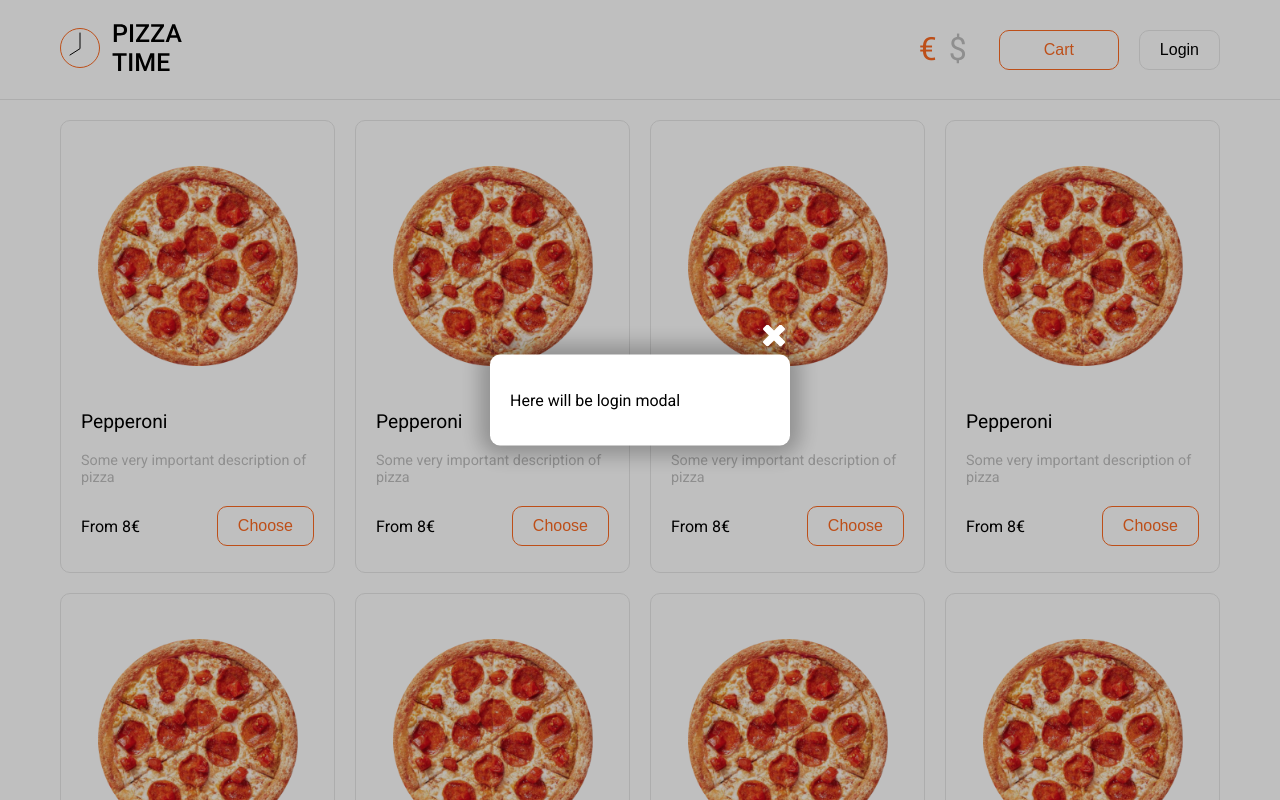
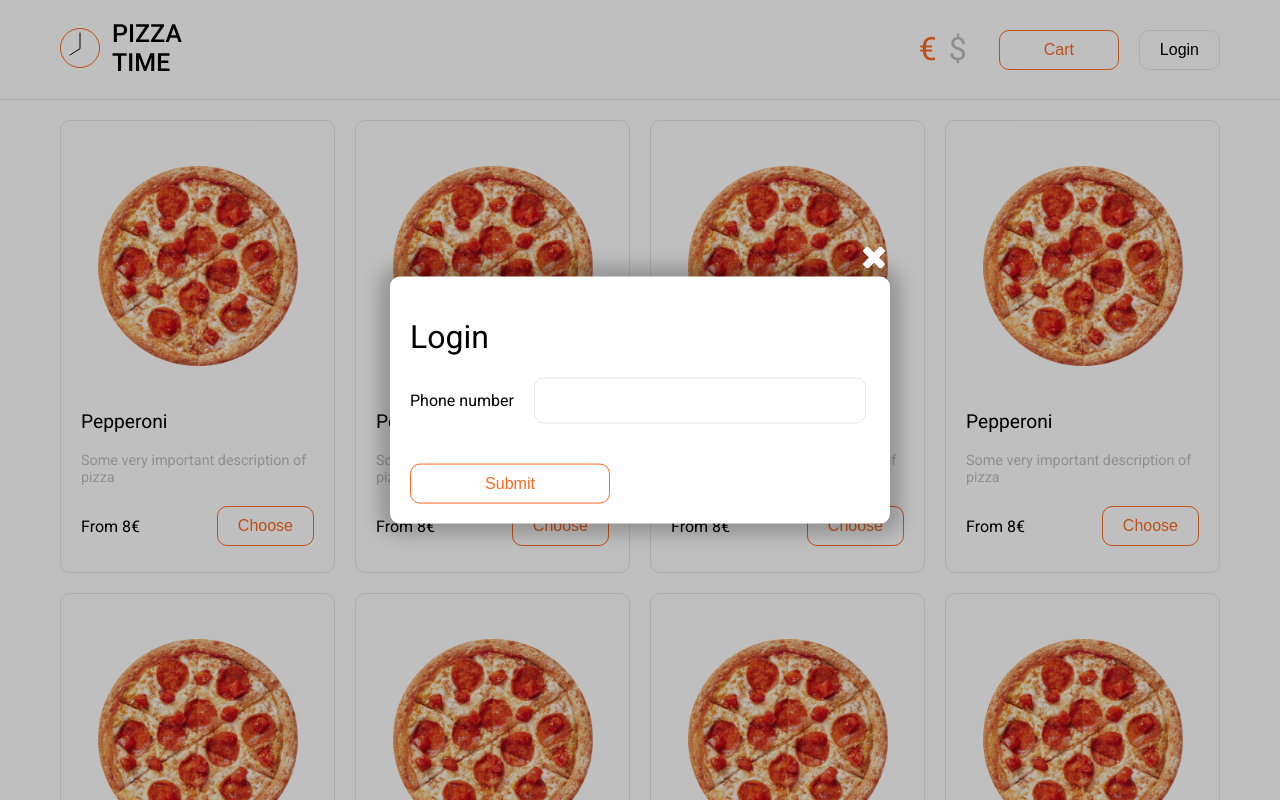
Before and after one commit to Dinkimom/pizza-time, a React (Create React App) app: page / in a window 1280 px wide. Both pictures are taken after a click on the button "Login". Shown: the top 800 px of the page. Built offline with nearby package versions, Linux system fonts and the light colour scheme.

Commit message:
Implemented login modal

```diff
--- a/src/app/cart/index.tsx
+++ b/src/app/cart/index.tsx
@@ -66,7 +66,7 @@ export const Cart = () => {
       {(!isEmpty && (
         <>
           <h3 className='cart__delivery'>
-            Delivery costs:{' '}
+            Delivery:{' '}
             <span>
               {deliveryCost[currency.current]}
               {currency.symbol}
--- a/src/app/loginModal/index.css
+++ b/src/app/loginModal/index.css
@@ -0,0 +1,14 @@
+.login-modal {
+  width: 90%;
+  max-width: 500px;
+}
+
+.login-modal button[type='submit'] {
+  width: 100%;
+  max-width: 200px;
+  margin-top: 20px;
+}
+
+.login-modal .form__field input {
+  width: calc(100% - 150px);
+}
--- a/src/app/loginModal/index.tsx
+++ b/src/app/loginModal/index.tsx
@@ -1,6 +1,13 @@
-import React from 'react';
+import React, {
+  ChangeEvent,
+  createRef,
+  FormEvent,
+  MutableRefObject,
+  useState,
+} from 'react';
 import { useDispatch, useSelector } from 'react-redux';
 import { Modal } from '../../shared/components/modal';
+import { phoneRegex } from '../../shared/constants/phoneRegex';
 import { IRootState } from '../../store/state';
 import { profileActions } from '../profile/actions';
 import './index.css';
@@ -8,15 +15,53 @@ import './index.css';
 export const LoginModal = () => {
   const dispatch = useDispatch();
 
-  const { isOpened } = useSelector((state: IRootState) => state.profile);
+  const { isOpened, isFetching } = useSelector(
+    (state: IRootState) => state.profile,
+  );
+
+  const phoneRef = createRef() as MutableRefObject<HTMLInputElement>;
+
+  const [phone, setPhone] = useState('');
 
   const handleClose = () => {
     dispatch(profileActions.closeModal());
   };
 
+  const handlePhoneChange = (e: ChangeEvent<HTMLInputElement>) => {
+    setPhone(e.target.value);
+    phoneRef.current.classList.remove('error');
+  };
+
+  const handleSubmit = (e: FormEvent) => {
+    e.preventDefault();
+
+    if (!phoneRegex.test(phone)) {
+      phoneRef.current.classList.add('error');
+    } else {
+      dispatch(profileActions.login({ phone }));
+    }
+  };
+
   return (
     <Modal className='login-modal' onClose={handleClose} isOpened={isOpened}>
-      <p>Here will be login modal</p>
+      <form onSubmit={handleSubmit}>
+        <h1>Login</h1>
+
+        <label className='form__field'>
+          Phone number
+          <input
+            required={true}
+            value={phone}
+            onChange={handlePhoneChange}
+            ref={phoneRef}
+            disabled={isFetching}
+          />
+        </label>
+
+        <button className='primary-button' type='submit' disabled={isFetching}>
+          Submit
+        </button>
+      </form>
     </Modal>
   );
 };
--- a/src/app/profile/reducer.ts
+++ b/src/app/profile/reducer.ts
@@ -33,6 +33,7 @@ export class ProfileReducer implements IReducerPayloaded<IProfileState> {
       case types.PROFILE_LOGIN_SUCCESS:
         newState.response = ResponseTypesEnum.Success;
         newState.user = action.payload;
+        newState.isOpened = false;
         break;
       case types.PROFILE_LOGIN_ERROR:
         newState.response = ResponseTypesEnum.Error;
--- a/src/services/UserClient.ts
+++ b/src/services/UserClient.ts
@@ -6,8 +6,8 @@ export class UserClient extends AbstractClient {
     super('user');
   }
 
-  public login = (data: LoginDTO) => {
-    this.sleep(1000);
+  public login = async (data: LoginDTO) => {
+    await this.sleep(1000);
 
     return {
       success: true,
--- /dev/null
+++ b/src/shared/constants/phoneRegex.ts
@@ -0,0 +1 @@
+export const phoneRegex = /^\+[1-9]{1}[0-9]{3,14}$/;
--- a/src/styles/index.css
+++ b/src/styles/index.css
@@ -3,6 +3,8 @@
 :root {
   --primary-color: #fc6921;
   --primary-hovered-color: #e25f1e;
+  --error-color: #f55844;
+  --error-background-color: #ffe0dc;
   --gray-color: #e6e6e6;
   --gray-font-color: #bebebe;
   --dark-gray-color: #6b6b6b;
@@ -89,3 +91,33 @@ button {
 .none {
   display: none;
 }
+
+.modal h1 {
+  font-weight: 400;
+}
+
+.form__field {
+  display: flex;
+  margin-bottom: 20px;
+  align-items: center;
+}
+
+.form__field input {
+  border: 1px solid var(--gray-color);
+  padding: 10px;
+  border-radius: var(--border-radius);
+  font-size: 1.3rem;
+  transition: all 0.5s;
+  margin-left: 20px;
+  width: auto;
+}
+
+.form__field input:focus {
+  border-color: var(--primary-color);
+}
+
+.form__field .error,
+.form__field .error:focus {
+  border-color: var(--error-color);
+  background: var(--error-background-color);
+}
```
